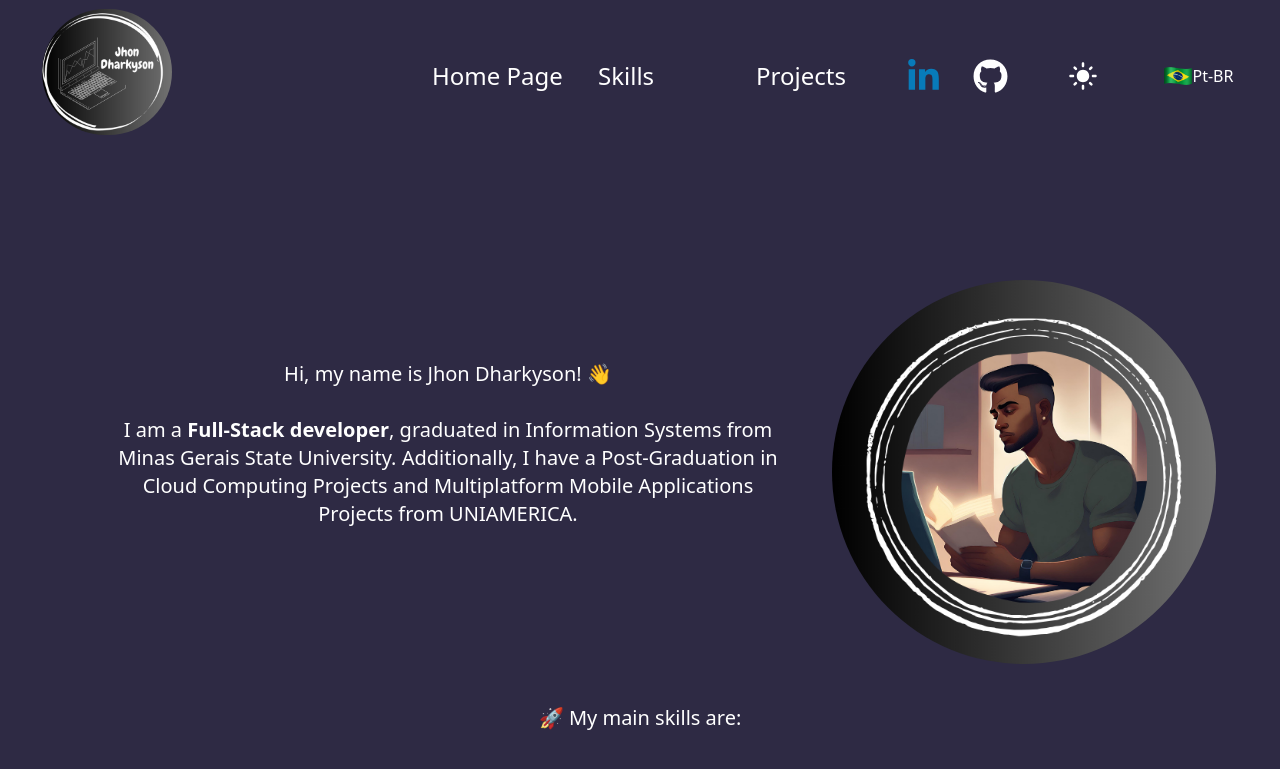
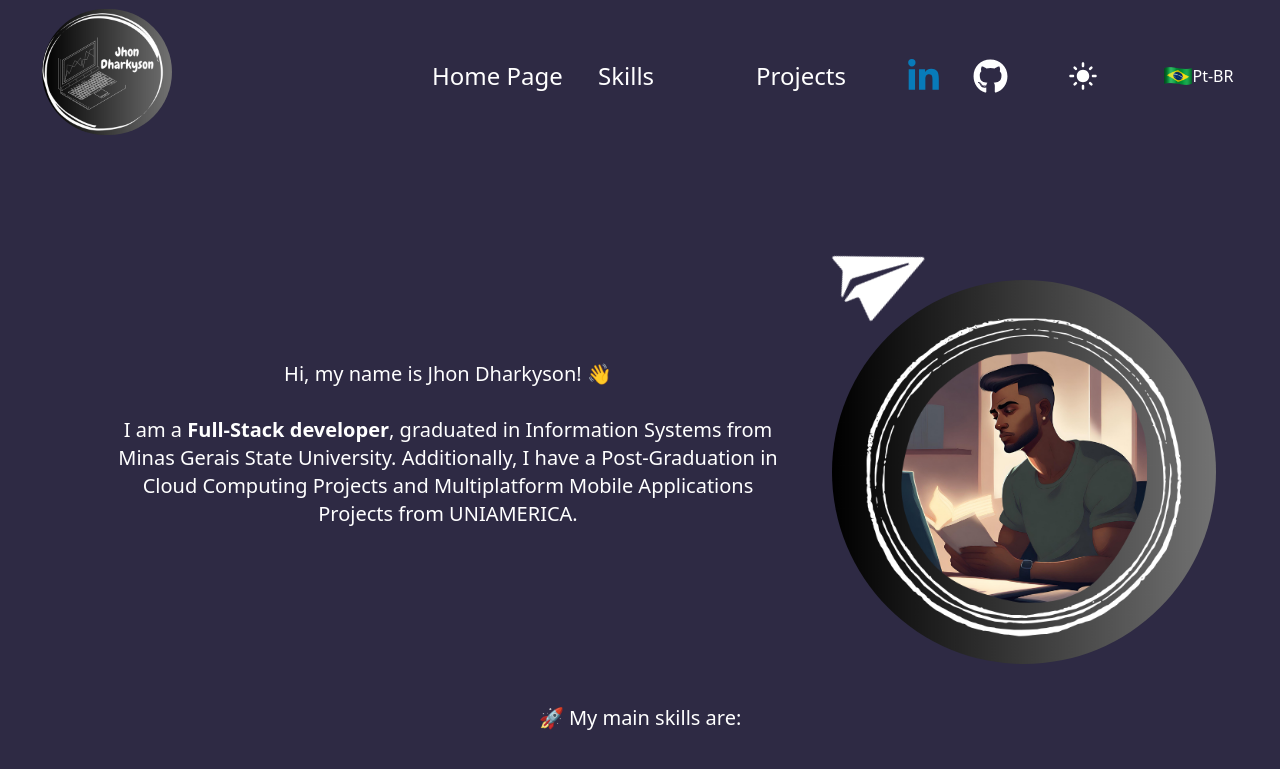
Before and after one commit to jhondharkyson520/portifolio1.1, a React (Vite) app: page / in a window 1280 px wide. Shown: the top 769 px of the page. Built offline with nearby package versions, Linux system fonts and the light colour scheme.

Commit message:
Add - Animation plane

```diff
--- a/src/index.css
+++ b/src/index.css
@@ -3,6 +3,32 @@
 @tailwind base;
 @tailwind components;
 @tailwind utilities;
+
+@keyframes fly {
+  0% {
+    transform: translateX(0) translateY(0) rotate(0);
+  }
+  0.1% {
+    transform: translateX(0) translateY(0) rotate(10deg);
+  }
+  100% {
+    transform: translateX(2600px) translateY(-500px) rotate(80deg);
+  }
+}
+
+.animate-plane {
+  position: absolute;
+  visibility: hidden;
+}
+
+.fly-animation {
+  visibility: visible;
+  animation: fly 15s infinite;
+}
+
+
+
+
 
 
 .light-mode {
--- a/src/pages/description/index.tsx
+++ b/src/pages/description/index.tsx
@@ -1,13 +1,48 @@
-import imgEu from '../../assets/imgDescriptionLight.png'
-import { useLanguage } from '../../provider/LanguageProvider'
+import React, { useEffect } from 'react';
+import { IoIosPaperPlane } from 'react-icons/io';
+import imgEu from '../../assets/imgDescriptionLight.png';
+import { useLanguage } from '../../provider/LanguageProvider';
 
-export function Description(){
+export function Description() {
+  const { languageMode } = useLanguage();
 
-  const{languageMode} = useLanguage();
+  useEffect(() => {
+    const plane = document.getElementById("plane");
 
-    return(
-        <div className='sm:flex sm:mt-0 max-w-7xl  mt-10 items-center justify-center px-12'>
+    function isElementInViewport(el: Element | null) {
+      if (!el) return false;
+      const rect = el.getBoundingClientRect();
+      return (
+        rect.top >= 0 &&
+        rect.left >= 0 &&
+        rect.bottom <= (window.innerHeight || document.documentElement.clientHeight) &&
+        rect.right <= (window.innerWidth || document.documentElement.clientWidth)
+      );
+    }
+
+    function handleScroll() {
+      if (isElementInViewport(plane)) {
+        if (plane) {
+          plane.classList.add("fly-animation");
+          window.removeEventListener("scroll", handleScroll);
+        }
+      }
+    }
+
+    window.addEventListener("scroll", handleScroll);
+
+    return () => {
+      window.removeEventListener("scroll", handleScroll);
+    };
+  }, []);
+
+  return (
+    <div className='flex sm:mt-0 max-w-8xl  mt-10 items-center justify-center px-12'>
+
       <p className='px-12 text-xl sm:text-center text-left'>
+        <div id="plane" className="animate-plane">
+          <IoIosPaperPlane size={100} />
+        </div>
         {languageMode ? <>Hi, my name is Jhon Dharkyson! 👋</> : <>Olá, meu nome é Jhon Dharkyson! 👋</>}
         <br />
         <br />
@@ -17,9 +52,8 @@ export function Description(){
             graduated in Information Systems from Minas Gerais State University.
             Additionally, I have a Post-Graduation in Cloud Computing Projects
             and Multiplatform Mobile Applications Projects from UNIAMERICA.
-             </>
+          </> :
 
-          :
           <>
             Sou um <strong>desenvolvedor Full-Stack</strong>,
             formado em Sistemas de Informação pela UEMG - Universidade do Estado de Minas Gerais.
@@ -34,5 +68,5 @@ export function Description(){
         className='sm:w-1/3  sm:rounded-full mb-0 sm:mt-14 mt-12 rounded-full '
       />
     </div>
-    )
+  );
 }
```
Lines whose indentation alone changed are shown as unchanged.
